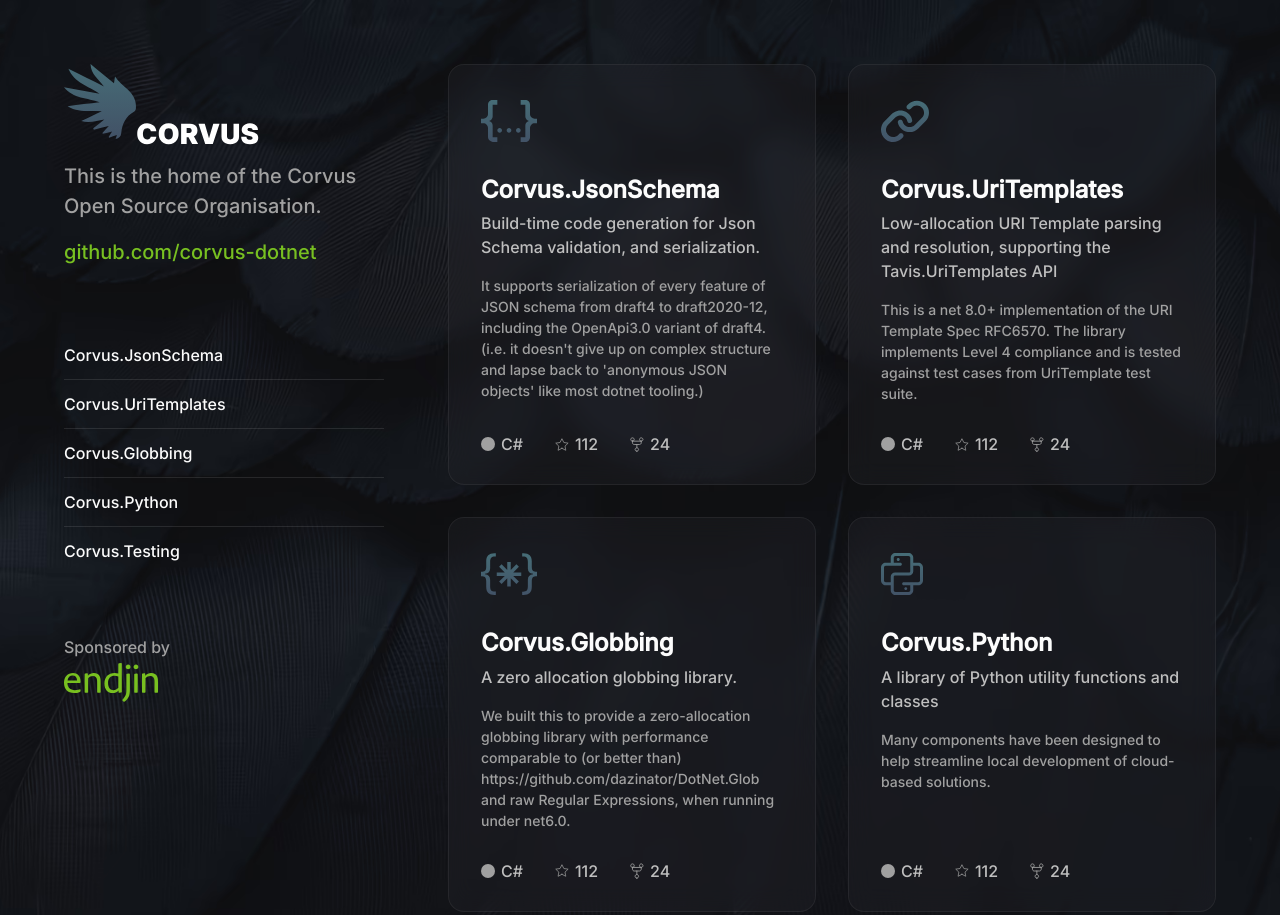
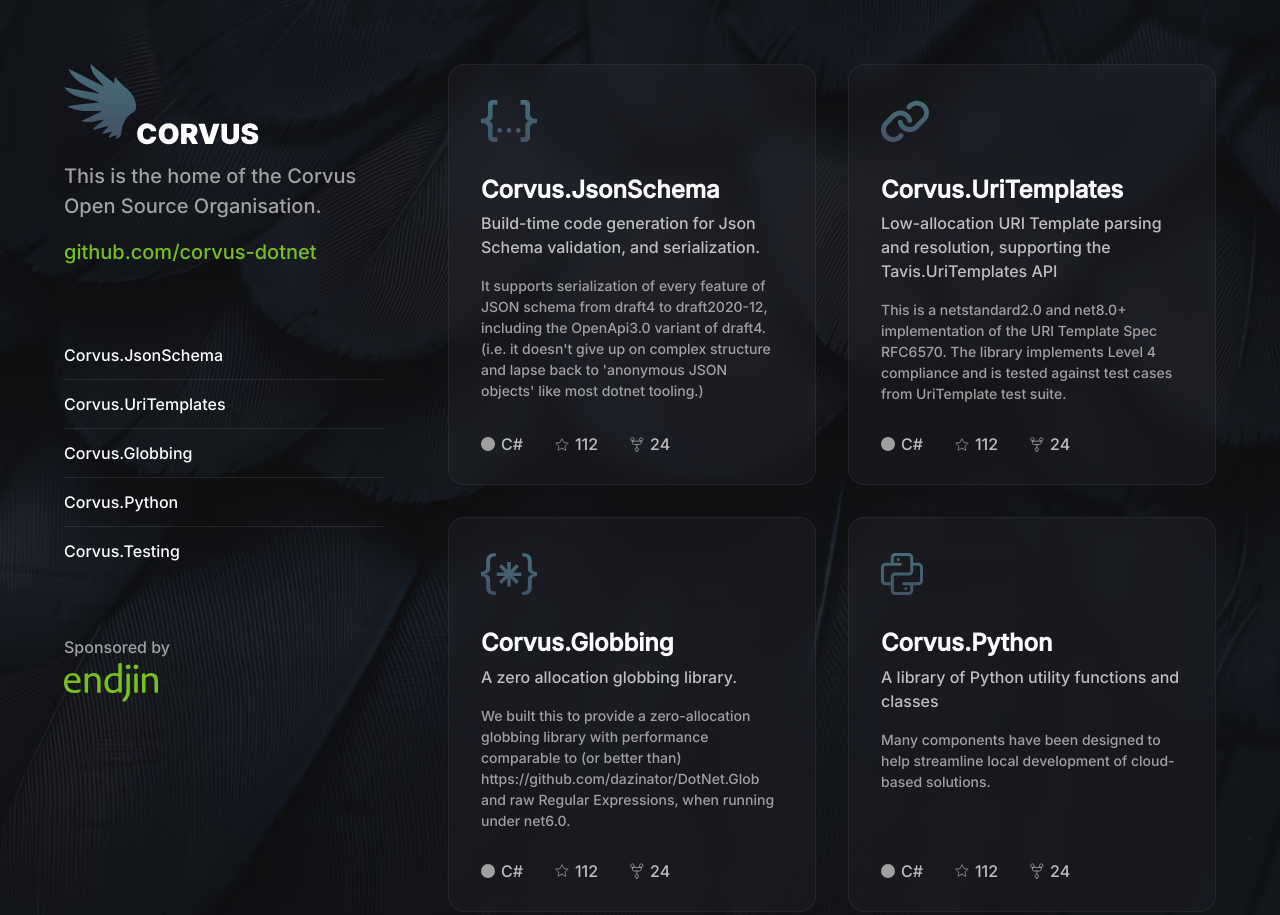
Before and after one commit to corvus-dotnet/corvus-dotnet.github.io, a plain HTML site: page index.html in a window 1280 px wide. Shown: the top 915 px of the page. Drawn offline with Linux system fonts and the light colour scheme.

Commit message:
Update index.html

```diff
--- a/index.html
+++ b/index.html
@@ -139,7 +139,7 @@
             <!-- Card Content -->
             <div class="content">
               <p>
-                This is a net 8.0+ implementation of the URI Template Spec RFC6570. The library implements Level 4 compliance and is
+                This is a netstandard2.0 and net8.0+ implementation of the URI Template Spec RFC6570. The library implements Level 4 compliance and is
                 tested against test cases from UriTemplate test suite.
               </p>
             </div>
```
